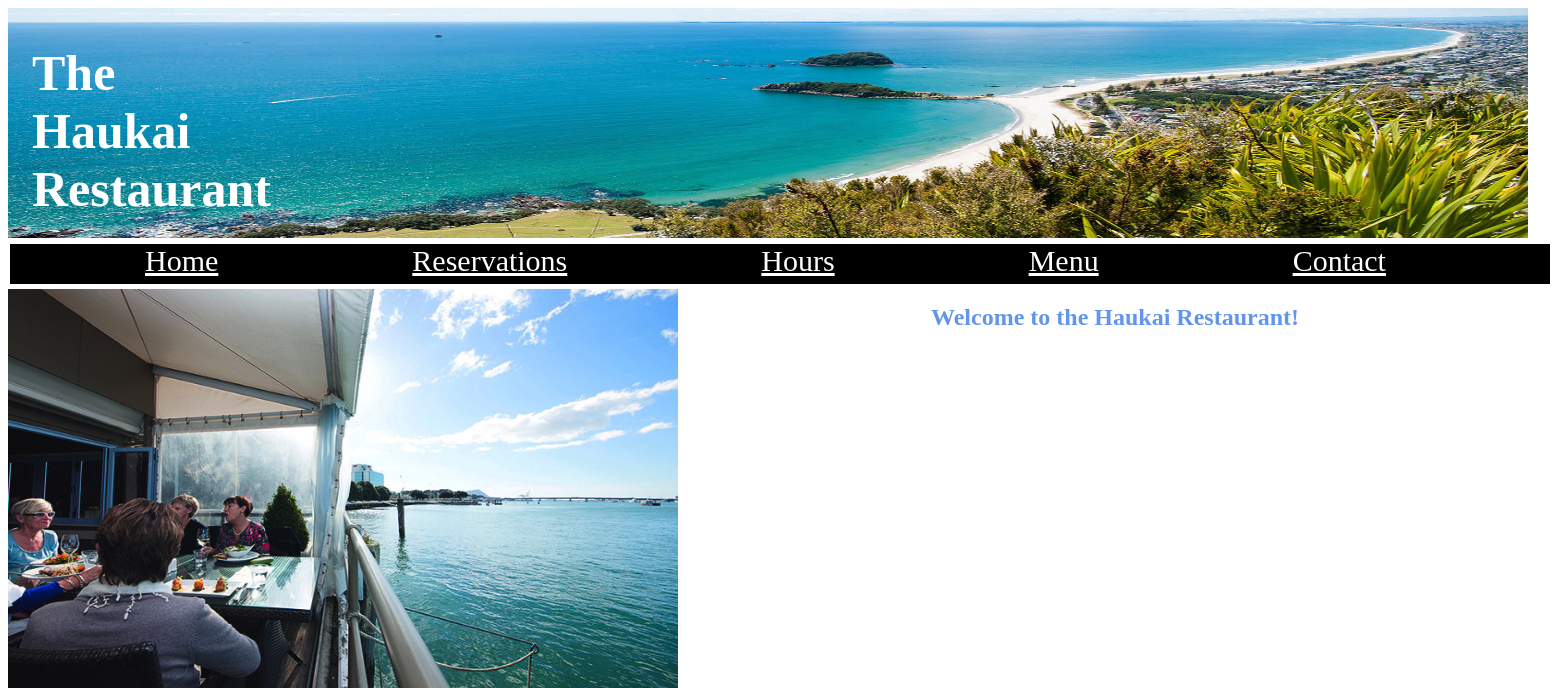
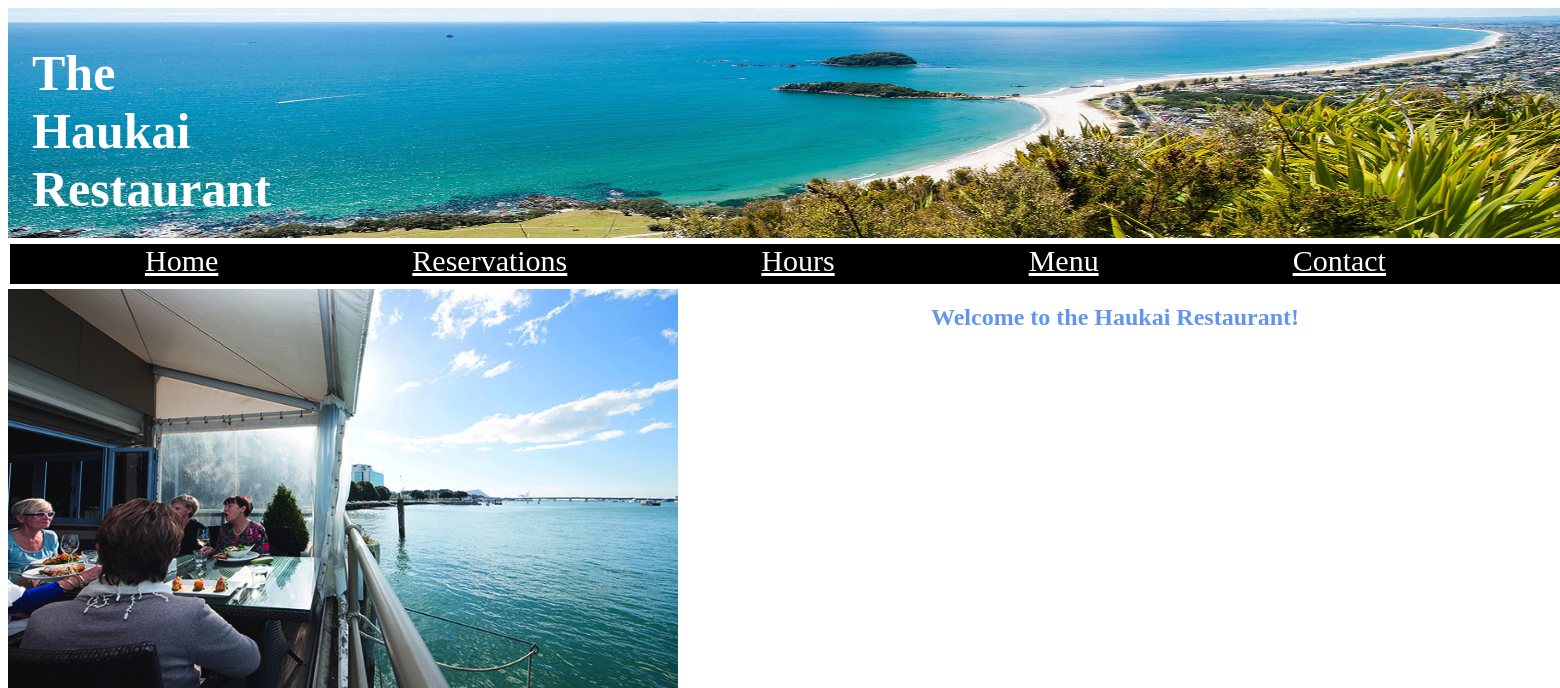
Before and after one commit to CeliaEva98/CeliaEva98.github.io, a PHP site: page / in a window 1560 px wide; the page is wider, and only the part inside the window is pictured. Shown: the top 688 px of that part. Run offline with PHP 8.4, Linux system fonts and the light colour scheme.

Commit message:
viewport

```diff
--- a/styles/styles.css
+++ b/styles/styles.css
@@ -15,10 +15,11 @@
 }
 .BOP {
     height:230px;
-    width:1520px;
+    width: 100vw;
 
 }
 .navmenu{
+    width:100vw;
     margin:2px;
     margin-bottom:5px;
     background-color: black;
```
Also changed, not shown: images/BOP2.jpg (added), images/rest.jpg (added).
